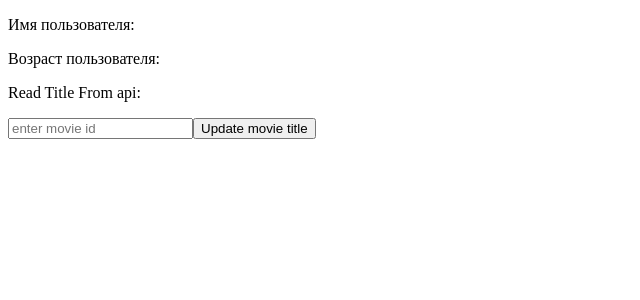
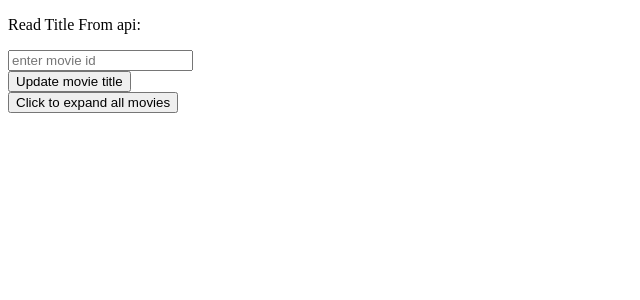
Before and after one commit to kolosovpetro/AngularGuide, an Angular app in the folder http-request/: page / in a window 1280 px wide. Shown: the top 300 px of the page, without its empty margins (0-640 px from the left). Built offline with nearby package versions, Linux system fonts and the light colour scheme.

Commit message:
http reqeusts moved to service

```diff
--- a/http-request/src/app/app.component.html
+++ b/http-request/src/app/app.component.html
@@ -1,7 +1,11 @@
 <div>
-  <p>Имя пользователя: {{user?.name}}</p>
-  <p>Возраст пользователя: {{user?.age}}</p>
-  <p>Read Title From api: {{movie?.title}}</p>
-  <input type="text" [(ngModel)]="movieId" placeholder="enter movie id">
-  <button (click)="updateMovie()">Update movie title</button>
+    <p>Read Title From api: {{movie?.title}}</p>
+    <input type="text" [(ngModel)]="movieId" placeholder="enter movie id">
+    <br>
+    <button (click)="updateMovie()">Update movie title</button>
+    <br>
+    <button (click)="displayMovies()">Click to expand all movies</button>
+    <div *ngFor="let movie of movies">
+        <div>{{movie.title}}</div>
+    </div>
 </div>
--- a/http-request/src/app/app.component.ts
+++ b/http-request/src/app/app.component.ts
@@ -1,5 +1,4 @@
 import {Component, OnInit} from '@angular/core';
-import {User} from './user';
 import {Movie} from './movie';
 import {MoviesService} from './movies.service';
 
@@ -8,6 +7,7 @@ import {MoviesService} from './movies.service';
     templateUrl: './app.component.html',
     styleUrls: ['./app.component.css']
 })
+
 export class AppComponent {
     title = 'http-request';
 
@@ -15,22 +15,24 @@ export class AppComponent {
     movieId: number;
 
     // @ts-ignore
-    fieldMovieId: number;
+    movie: Movie;
 
     // @ts-ignore
-    user: User;
-
-    // @ts-ignore
-    movie: Movie;
+    movies: Movie[];
 
 
     constructor(private movService: MoviesService) {
     }
 
     updateMovie(): void {
-
         this.movService.getMovie(this.movieId).subscribe((data: Movie) => {
             this.movie = data;
+        });
+    }
+
+    displayMovies(): void {
+        this.movService.getAllMovies().subscribe((data: Movie[]) => {
+            this.movies = data;
         });
     }
 
--- a/http-request/src/app/movies.service.ts
+++ b/http-request/src/app/movies.service.ts
@@ -16,4 +16,8 @@ export class MoviesService {
     getMovie(id: number): Observable<Movie> {
         return this.httpClient.get<Movie>(this.url + id);
     }
+
+    getAllMovies(): Observable<Movie[]> {
+        return this.httpClient.get<Movie[]>(this.url);
+    }
 }
```
